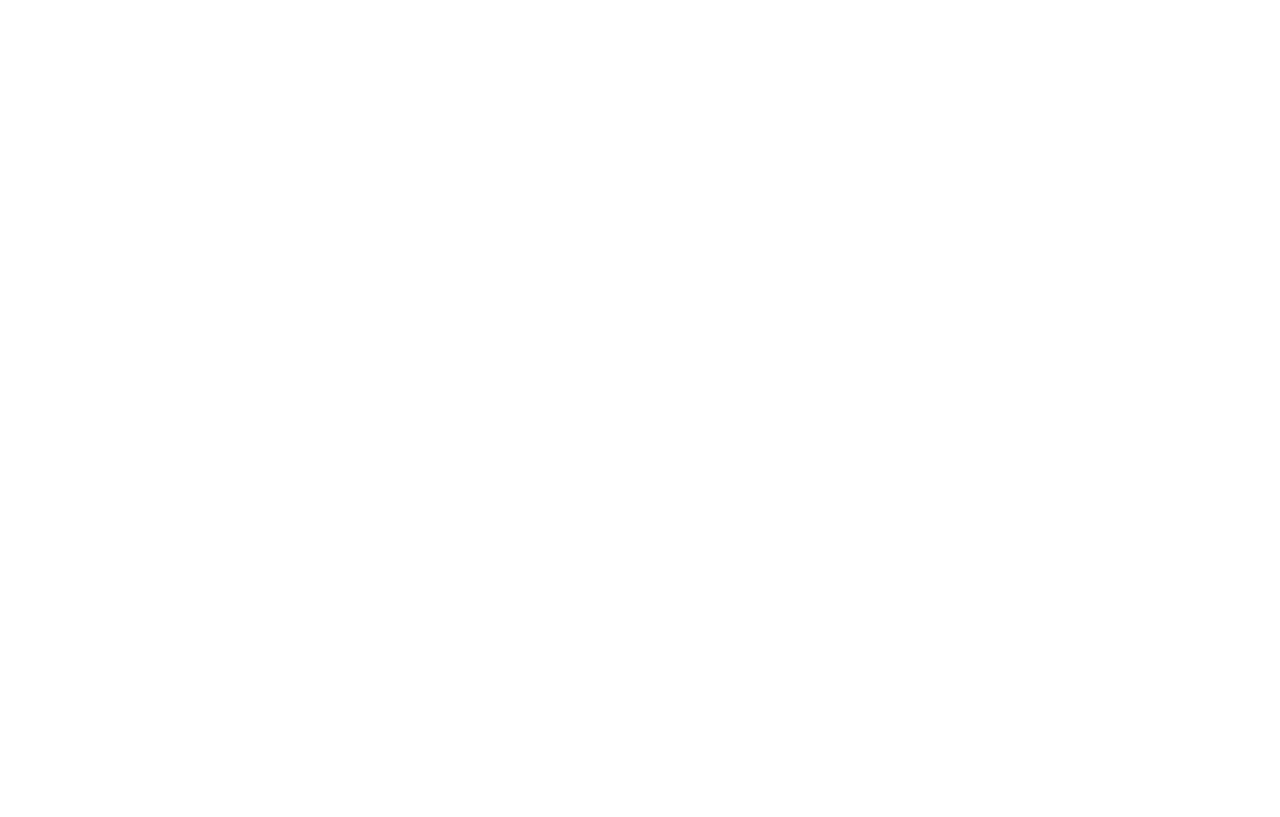
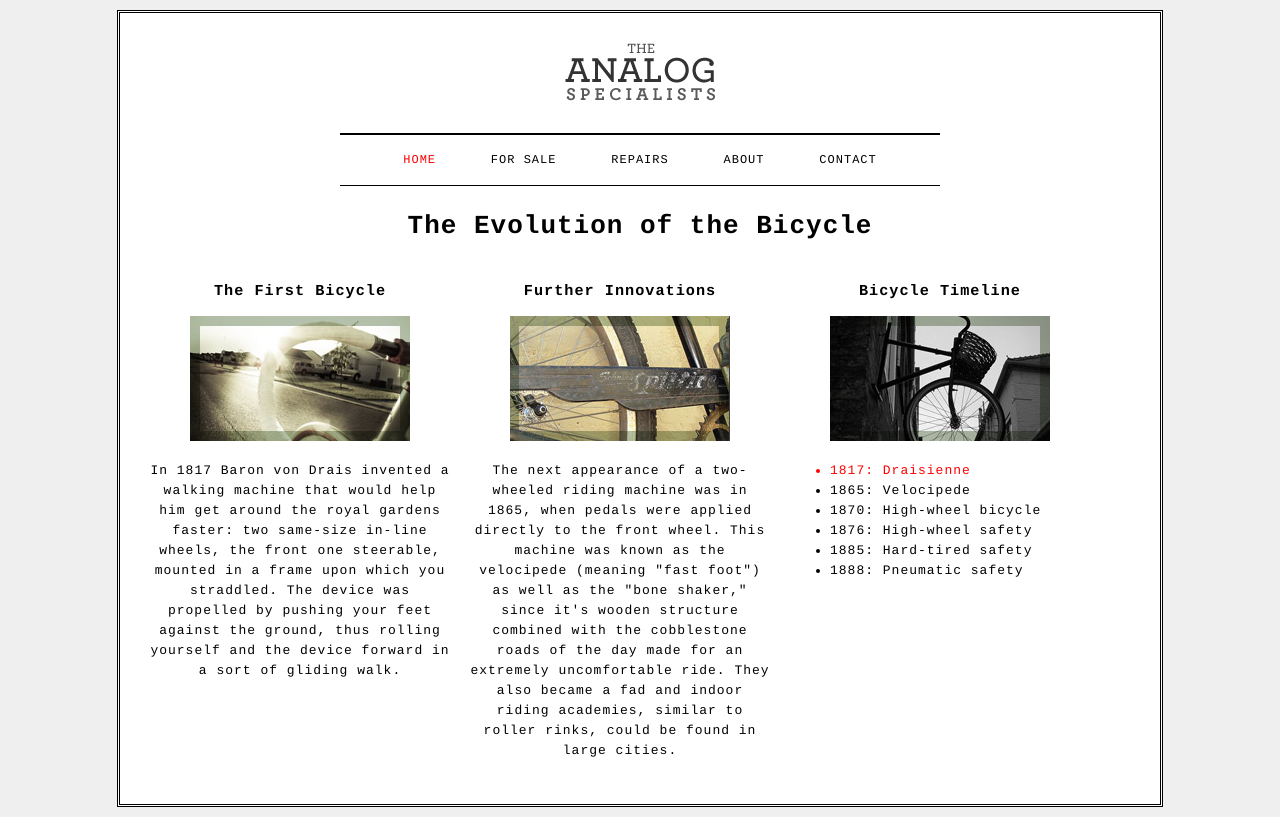
Before and after one commit to ochionet/ejerciciosFrontEnd, a plain HTML site: page ejercicio_1/ejercicio1_CSS_est/ejercicio1.html in a window 1280 px wide. Drawn offline with Linux system fonts and the light colour scheme.

Commit message:
entrega ejercicio 1
Entrega de creación de estilos css partiendo del html creado.

```diff
--- /dev/null
+++ b/ejercicio_1/ejercicio1_CSS_est/css/styles.css
@@ -0,0 +1,98 @@
+/* Styles */
+
+
+/* Esta seccion intenta hacer un "reset" de los principales elementos html y body
+para que tengan todos los elementos de la caja a cero: bordem padding y margen. */
+html, body {
+    margin: 0;
+    padding: 0;
+    border: 0;
+}
+
+/* en el body hay que definir los estilos de size, espaciado y familia de la fuente.
+Puedes probar de usar PX o EM para asignar los tamaños a la letra.
+Además, la imagen tiene un color en el fondom también puedes agregarlo en el body */
+body {
+	background-color: #efefef;
+	width: 100%;
+	font-family: Courier;
+	font-size: 13px;
+	line-height: 20px;
+	letter-spacing: 1px;
+	color: #000;
+	text-align: center;
+}
+
+a{
+	text-decoration:none;
+	color:black;
+	margin:20px;
+	font-size: 12px;
+}
+
+h1{
+	margin: 30px 0px 20px 0px;
+}
+
+/* Estan las clases que posicionan los elementos pero faltan por crear todas las clases
+ vinculadas con textos, enlaces, margin y padding para dar aire a los elementos,
+ crear la clase .on (del menú), la clase .center, la clase .bold y la clase .red */
+
+#container {
+	width: 1000px;
+	margin: 10px auto;
+	padding: 20px;
+	position: relative;
+  	height: auto;
+    overflow: auto;
+
+    background-color: #fff;
+	border-color: black;
+	border-style: double;
+}
+
+#header, #content {
+
+}
+
+#logo {
+	width: 150px;
+	margin: 10px auto 25px auto;
+}
+
+.column {
+    width: 300px;
+    margin: 10px;
+    float: left;
+}
+
+ul#navigation {
+	width: 570px;
+	padding: 15px;
+	margin: 0px auto;
+	border-style: solid;
+    border-width: 2px 0px 1px 0px;
+}
+
+#navigation li{
+	display: inline;
+	margin: 0px 3px;
+	text-transform:uppercase;
+}
+
+
+.on{
+	color:red;
+}
+
+ul#timeline {
+	text-align: left;
+}
+
+
+.center{
+}
+
+.bold {
+	color:red;
+}
--- a/ejercicio_1/ejercicio1_CSS_est/ejercicio1.html
+++ b/ejercicio_1/ejercicio1_CSS_est/ejercicio1.html
@@ -1,10 +1,59 @@
 <!DOCTYPE html>
 <html>
 	<head>
-
+		<title>Three Column Layout</title>
+        <link href="css/styles.css" type="text/css" rel="stylesheet">
+        <meta http-equiv="Content-Type" content="text/html; charset=utf-8" />
 	</head>
 
 	<body>
+		<div id="container">
+			<div id="header">
+				<div id="logo">
+					<img src="images/logo.gif" alt="The Analog Specialists" />
+				</div>
+				<ul id="navigation">
+					<li><a href="#" class="on">Home</a></li>
+					<li><a href="#">For Sale</a></li>
+					<li><a href="#">Repairs</a></li>
+					<li><a href="#">About</a></li>
+					<li><a href="#">Contact</a></li>
+				</ul>
+			</div>
 
+			<div id="content">
+				<h1>The Evolution of the Bicycle</h1>
+
+
+				<div class="column">
+					<h3>The First Bicycle</h3>
+					<div class="center">
+						<img src="images/more1.jpg" alt="Fender Rhodes, Hohner Clavinet, and Wurlitzer EP200" />
+					</div>
+					<p>In 1817 Baron von Drais invented a walking machine that would help him get around the royal gardens faster: two same-size in-line wheels, the front one steerable, mounted in a frame upon which you straddled. The device was propelled by pushing your feet against the ground, thus rolling yourself and the device forward in a sort of gliding walk.</p>
+				</div>
+				<div class="column">
+					<h3>Further Innovations</h3>
+					<div class="center">
+						<img src="images/more2.jpg" alt="Fender Rhodes, Hohner Clavinet, and Wurlitzer EP200" />
+					</div>
+					<p>The next appearance of a two-wheeled riding machine was in 1865, when pedals were applied directly to the front wheel. This machine was known as the velocipede (meaning "fast foot") as well as the "bone shaker," since it's wooden structure combined with the cobblestone roads of the day made for an extremely uncomfortable ride. They also became a fad and indoor riding academies, similar to roller rinks, could be found in large cities.</p>
+		        </div>
+				<div class="column">
+					<h3>Bicycle Timeline</h3>
+					<div class="center">
+						<img src="images/more3.jpg" alt="Fender Rhodes, Hohner Clavinet, and Wurlitzer EP200" />
+					</div>
+					<ul id="timeline">
+						<li class="bold red">1817: Draisienne</li>
+						<li>1865: Velocipede</li>
+						<li>1870: High-wheel bicycle</li>
+						<li>1876: High-wheel safety</li>
+						<li>1885: Hard-tired safety</li>
+						<li>1888: Pneumatic safety</li>
+					</ul>
+				</div>
+			</div>
+		</div>
 	</body>
 </html>
```
